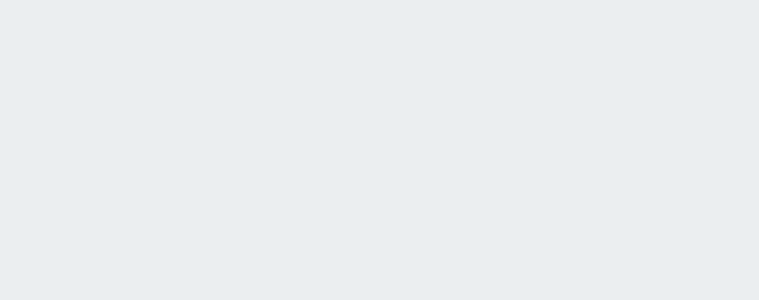
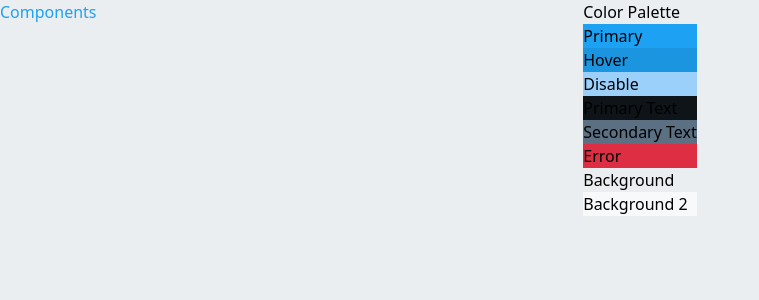
Before and after one commit to xtrator/tailwind-tweetable, a React (Vite) app: page /components in a window 1280 px wide. Before the commit this address had no page. Shown: the top 300 px of the page, without its empty margins (0-759 px from the left). Built offline with nearby package versions, Linux system fonts and the light colour scheme.

Commit message:
create Components Route and ColorPalette Component

```diff
--- a/src/App.jsx
+++ b/src/App.jsx
@@ -1,4 +1,5 @@
 import { Routes, Route } from "react-router-dom"
+import Components from "./routes/Components"
 import Home from "./routes/Home"
 import Login from "./routes/Login"
 import Profile from "./routes/Profile"
@@ -7,6 +8,7 @@ function App() {
   return (
     <Routes>
       <Route path={"/"} element={<Home/>}/>
+      <Route path={"/components"} element={<Components/>}/>
       <Route path="/login" element={<Login/>}/>
       <Route path="/profile" element={<Profile/>}/>
     </Routes>
--- /dev/null
+++ b/src/components/page/ColorPalette.jsx
@@ -0,0 +1,17 @@
+import React from "react";
+
+export default function ColorPalette() {
+  return (
+    <div>
+      <h2>Color Palette</h2>
+      <p className="bg-primary">Primary</p>
+      <p className="bg-primary-hover">Hover</p>
+      <p className="bg-primary-disable">Disable</p>
+      <p className="bg-primary-text">Primary Text</p>
+      <p className="bg-secondary-text">Secondary Text</p>
+      <p className="bg-error">Error</p>
+      <p className="bg-background">Background</p>
+      <p className="bg-background-2">Background 2</p>
+    </div>
+  );
+}
--- /dev/null
+++ b/src/routes/Components.jsx
@@ -0,0 +1,15 @@
+import React from "react";
+import ColorPalette from "../components/page/ColorPalette";
+
+export default function Components() {
+  return (
+    <>
+      <h1 className="absolute text-primary">Components</h1>
+      <div className="flex justify-center">
+        <div className="flex">
+          <ColorPalette />
+        </div>
+      </div>
+    </>
+  );
+}
--- a/tailwind.config.cjs
+++ b/tailwind.config.cjs
@@ -3,14 +3,16 @@ module.exports = {
   content: ["./index.html", "./src/**/*.{js,ts,jsx,tsx}"],
   theme: {
     colors: {
+      transparent: "transparent",
+      current: "currentColor",
       primary: "#1DA1F2",
       "primary-hover": "#1B95E0",
-      "primary-disable": "#EBEEF0",
-      "primary-text": "#EBEEF0",
-      "secondary-text": "#EBEEF0",
-      error: "#EBEEF0",
+      "primary-disable": "#9AD0F9",
+      "primary-text": "#0F1419",
+      "secondary-text": "#5B7083",
+      error: "#DD2E44",
       background: "#EBEEF0",
-      "backgronud-2": "#EBEEF0",
+      "background-2": "#F7F9FA",
     },
     extend: {},
   },
```
